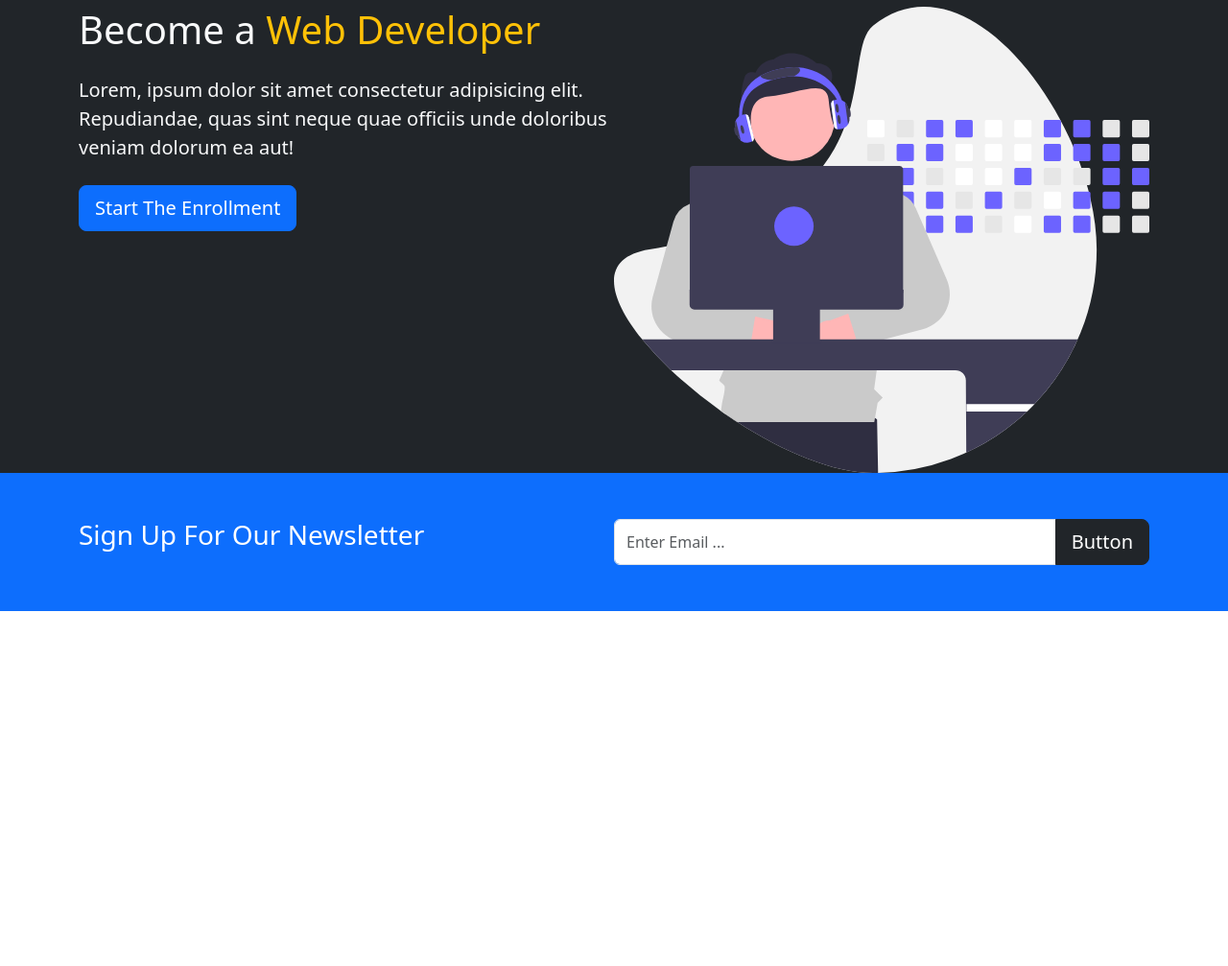
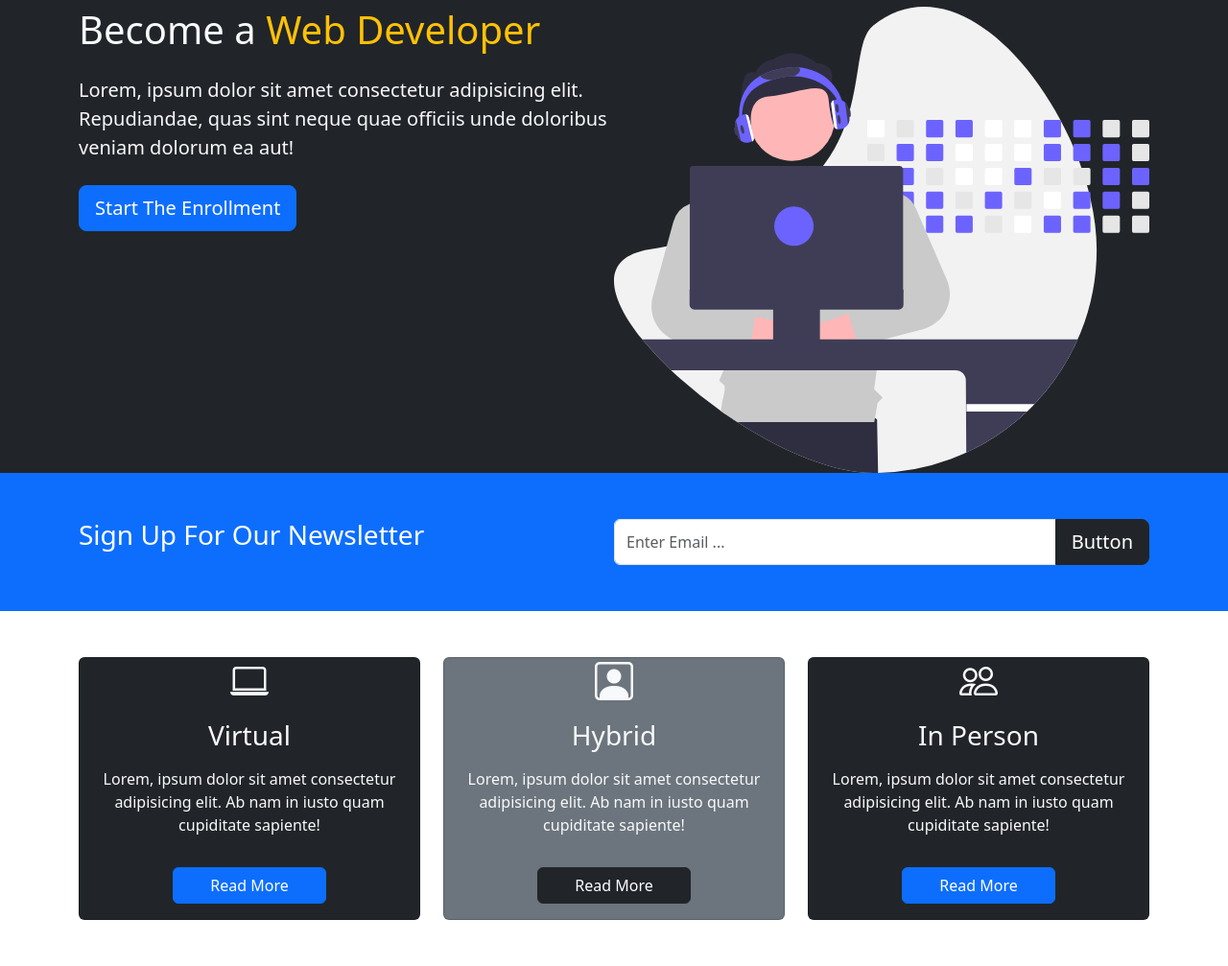
Before and after one commit to mohamadpirsali/Boostrap, a plain HTML site: page index.html in a window 1280 px wide. Shown: the part 113-1120 px from the top of the page at 96% size. Before the commit the page ends 800 px from the top, so only its background shows below. Drawn offline with nearby package versions, Linux system fonts and the light colour scheme.

Commit message:
build the box component

```diff
--- a/css/styles.css
+++ b/css/styles.css
@@ -4,3 +4,8 @@
         width: 50%;
     }
 }
+
+.card-btn{
+    width: 10rem;
+    margin: 1rem auto;
+}
--- a/index.html
+++ b/index.html
@@ -13,6 +13,12 @@
       rel="stylesheet"
       href="https://cdnjs.cloudflare.com/ajax/libs/font-awesome/6.5.2/css/all.min.css"
     />
+    <link
+      rel="stylesheet"
+      href="https://cdn.jsdelivr.net/npm/bootstrap-icons@1.11.1/font/bootstrap-icons.css"
+      integrity="sha384-4LISF5TTJX/fLmGSxO53rV4miRxdg84mZsxmO8Rx5jGtp/LbrixFETvWa5a6sESd"
+      crossorigin="anonymous"
+    />
     <title>Frontend Bootcamp</title>
   </head>
   <body>
@@ -27,7 +33,7 @@
           data-bs-target="#navmenu"
         >
           <span class="navbar-toggler-icon">
-            <i class="fas fa-bars" style="color: #fff; font-size: 28px"></i>
+            <i class="bi bi-list text-light"></i>
           </span>
         </button>
         <div class="collapse navbar-collapse" id="navmenu">
@@ -94,6 +100,48 @@
         </div>
       </div>
     </section>
+    <!-- Boxes -->
+    <section class="p-5">
+      <div class="container text-center">
+        <div class="row">
+          <div class="col-md">
+            <div class="card bg-dark text-light">
+              <div class="h1 mb-3"><i class="bi bi-laptop"></i></div>
+              <h3 class="card-title mb-3">Virtual</h3>
+              <p class="card-text">
+                Lorem, ipsum dolor sit amet consectetur adipisicing elit. Ab nam
+                in iusto quam cupiditate sapiente!
+              </p>
+              <a href="#" class="btn btn-primary card-btn">Read More</a>
+            </div>
+          </div>
+
+            <div class="col-md">
+                <div class="card bg-secondary text-light">
+                  <div class="h1 mb-3"><i class="bi bi-person-square"></i></div>
+                  <h3 class="card-title mb-3">Hybrid</h3>
+                  <p class="card-text">
+                    Lorem, ipsum dolor sit amet consectetur adipisicing elit. Ab nam
+                    in iusto quam cupiditate sapiente!
+                  </p>
+                  <a href="#" class="btn btn-dark card-btn">Read More</a>
+                </div>
+          </div>
+
+            <div class="col-md">
+                <div class="card bg-dark text-light">
+                  <div class="h1 mb-3"><i class="bi bi-people"></i></div>
+                  <h3 class="card-title mb-3">In Person</h3>
+                  <p class="card-text">
+                    Lorem, ipsum dolor sit amet consectetur adipisicing elit. Ab nam
+                    in iusto quam cupiditate sapiente!
+                  </p>
+                  <a href="#" class="btn btn-primary card-btn">Read More</a>
+                </div>
+
+        </div>
+      </div>
+    </section>
 
     <script
       src="https://cdn.jsdelivr.net/npm/bootstrap@5.3.3/dist/js/bootstrap.bundle.min.js"
```
Also changed, not shown: components/box.html (added, +41 -0 lines).
